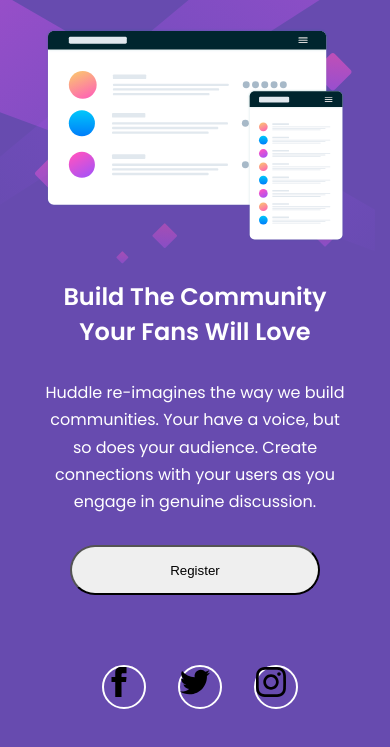
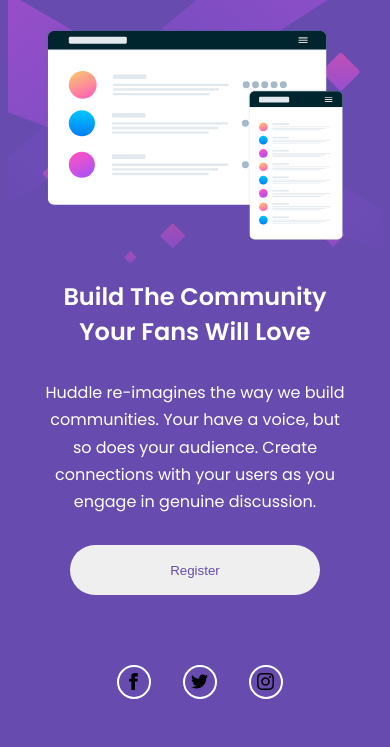
Before and after one commit to bumbledoge/practice-14---huddle, a plain HTML site: page index.html in a window 390 px wide. Shown: the part 109-856 px from the top of the page. Drawn offline with Linux system fonts and the light colour scheme.

Commit message:
mobile layout done

```diff
--- a/style.css
+++ b/style.css
@@ -5,7 +5,7 @@
 body {
     font-family: 'Poppins', sans-serif;
     width: 100%;
-    background: hsl(257, 40%, 49%) url(./images/bg-mobile.svg) no-repeat;
+    background: top hsl(257, 40%, 49%) url(./images/bg-mobile.svg) no-repeat;
 }
 
 #tot {
@@ -62,6 +62,17 @@
     height: 50px;
 
     border-radius: 35px;
+    outline: none;
+    border: none;
+    color:hsl(257, 40%, 49%);
+
+    transition: background-color, 200ms;
+}
+button:focus {
+    outline: none;
+}
+button:hover {
+    background-color: hsl(300, 69%, 71%);
 }
 
 /* ///////// BOT //////////  */
@@ -77,14 +88,16 @@
 }
 .s1, .s2, .s3 {
 
-    width: 40px;
-    height: 40px;
+    width: 30px;
+    height: 30px;
 
     border: 2px solid white;
     border-radius: 50%;
 }
 .share img {
-    width: 30px;
-    height: 30px;
-    /* margin: auto auto; */
+    width: 17px;
+    height: 17px;
+
+    margin-top: 6px;
+    margin-left: 6px;
 }
```
